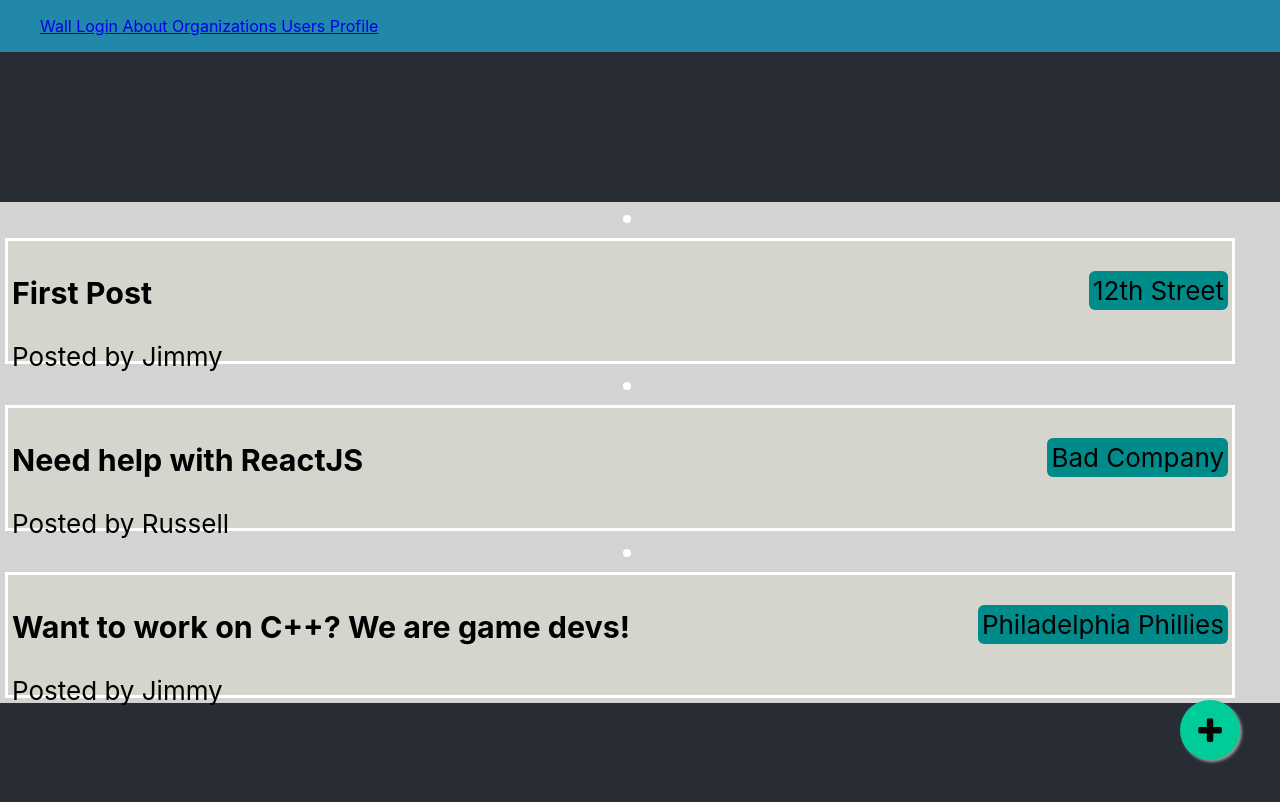
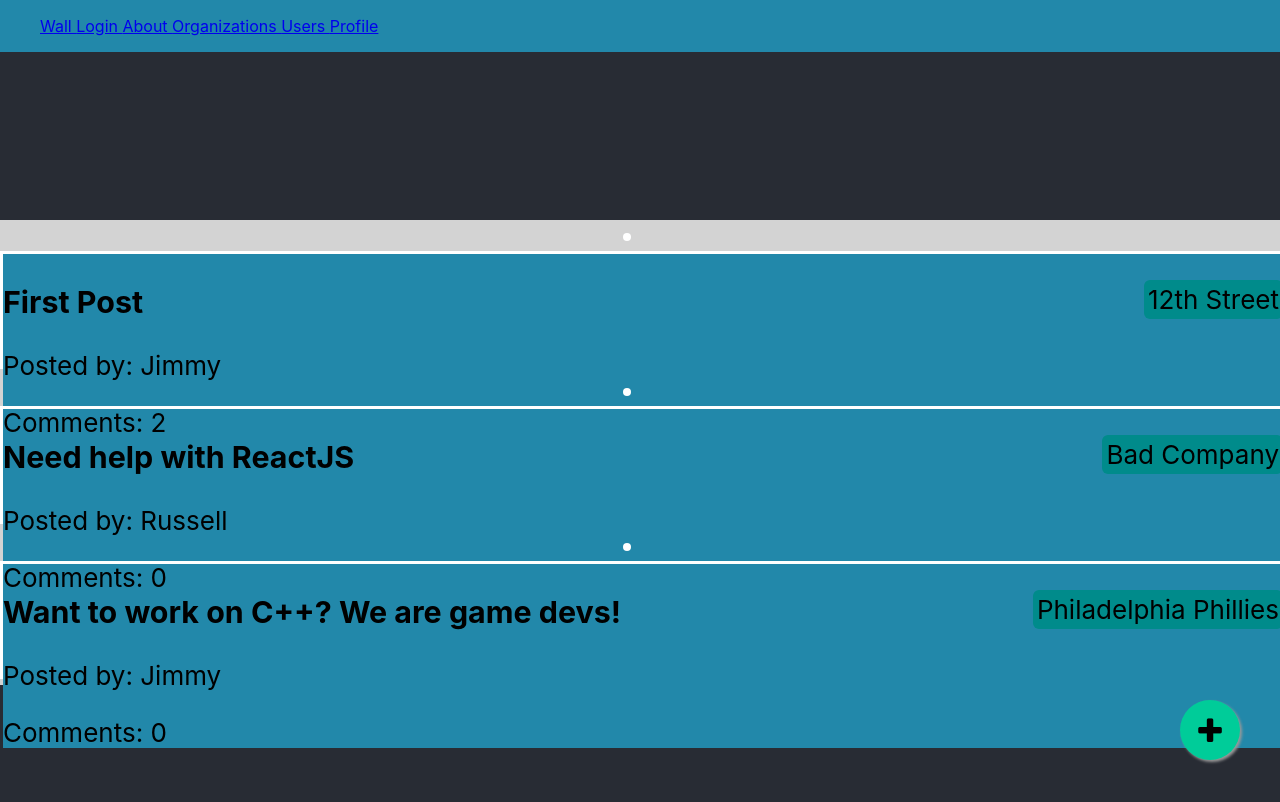
Before and after one commit to 12thStreetStudios/OwlHacks2020, a React (Create React App) app in the folder owlhacks2020/: page / in a window 1280 px wide. Both pictures are taken after a click on the button "Login As Guest". Shown: the top 802 px of the page. Built offline with nearby package versions, Linux system fonts and the light colour scheme.

Commit message:
added comment buttons and box and count

```diff
--- a/owlhacks2020/src/components/Post.js
+++ b/owlhacks2020/src/components/Post.js
@@ -26,14 +26,29 @@ class Post extends React.Component {
           <div>
             <div className="post" onClick={this.onClick}>
             <h3>{this.props.title}</h3>
+              <body>
               {/* TODO: Add organization href link */}
               <p className="organization"><a>{this.props.organization}</a></p>
               {/* TODO: Add user href link*/}
-            <p className="poster">Posted by <a>{this.props.poster}</a></p>
+              <p className="poster">Posted by: <a>{this.props.poster}</a></p>
+              <p className="commentCount">Comments: {this.state.comments.length}</p>
+            </body>
           </div>
             <ul className={this.state.expanded}>
               {this.state.comments}
             </ul>
+            <div className="postbutton" onClick={this.onClick}>
+
+            </div>
+            <div>
+              <body className={this.state.expanded}>
+                <form action="">
+                  <p>Enter Comment Below: </p>
+                  <textarea name="comment" cols="20" rows="4"></textarea>
+                  <input type="submit" name="Comment"/>
+                </form>
+              </body>
+            </div>
           </div>
         );
     }
--- a/owlhacks2020/src/style/Post.css
+++ b/owlhacks2020/src/style/Post.css
@@ -1,8 +1,8 @@
 .post {
     border: solid;
-    width: 95%;
-    margin: 5px;
-    padding: 4px;
+    width: 100%;
+    margin-bottom: 6px;
+
     /*Pale Yellow*/
     background-color: rgb(215,215,204, 0.6);
     height: 7rem;
@@ -24,10 +24,17 @@
   vertical-align: top;
   color: black;
   font-weight: bold;
-  font-size: 16;
+  font-size: 10;
 }
 
 .poster {
+  color: black;
+  font-size: 6;
+  text-align: left;
+  clear: both;
+}
+
+.commentCount {
   color: black;
   font-size: 6;
   text-align: left;
@@ -57,11 +64,12 @@
 .comment {
   width: 80%;
   border: solid;
-  height: 50px;
-  margin: 2px;
+  margin-top: 10px;
+  height: 30px;
+
   color: black;
   display: flex;
-  font-size: 22px;
+  font-size: 16px;
   user-select: none;
 }
 
@@ -70,16 +78,16 @@
   flex: 1;
   height: 40%;
   margin: 5px;
-  font-size: 20px;
+  font-size: 10px;
 }
 
 .comment p {
-  margin: 10px;
   color: black;
   text-align: left;
   vertical-align: middle;
-  height: 30%;
-  font-size: 24px;
+
+
+  font-size: 10px;
 }
 
 .fakelist {
@@ -123,3 +131,7 @@
   resize: none;
   height: 100px;
 }
+
+.postbutton {
+  align-self: right;
+}
```
Lines whose indentation alone changed are shown as unchanged.
